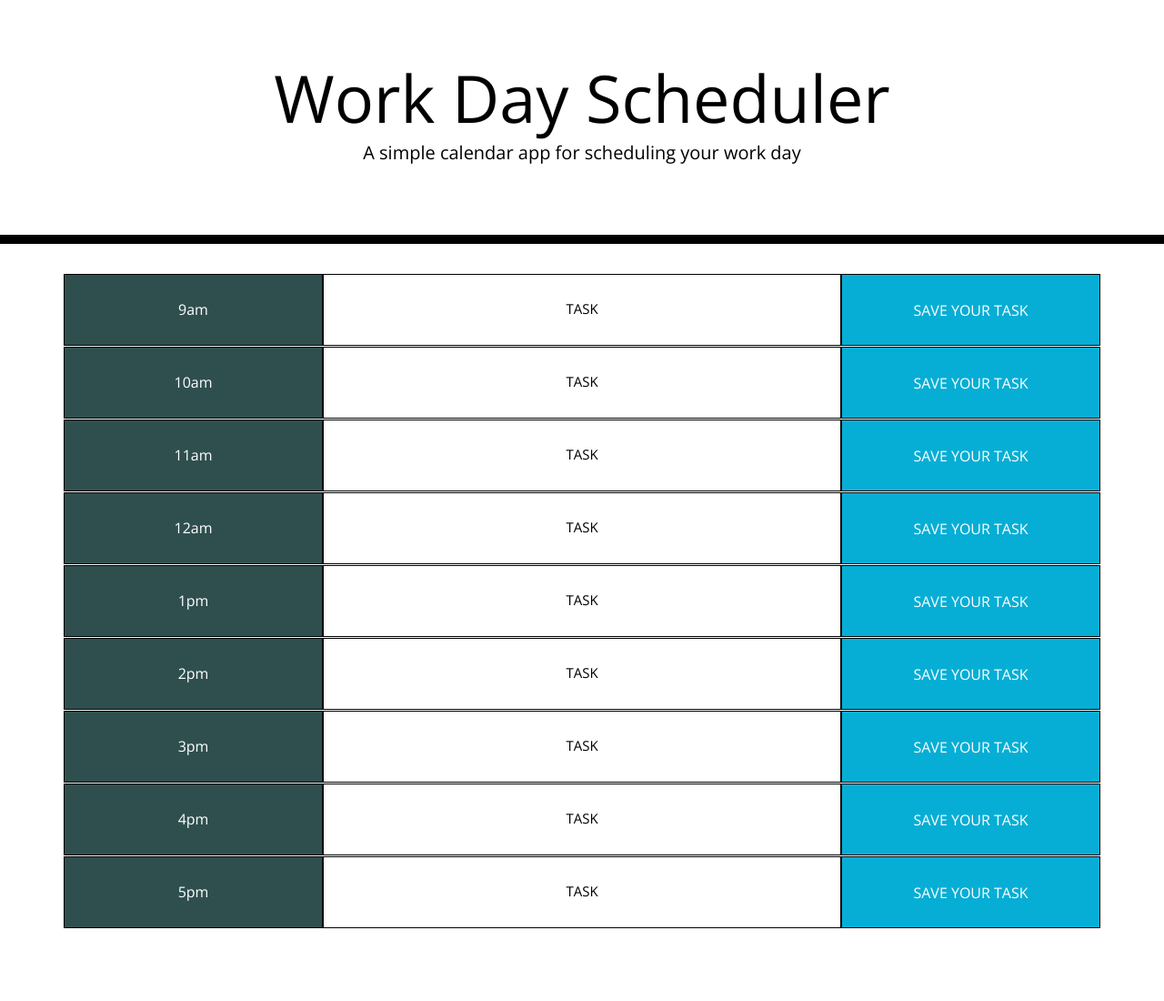
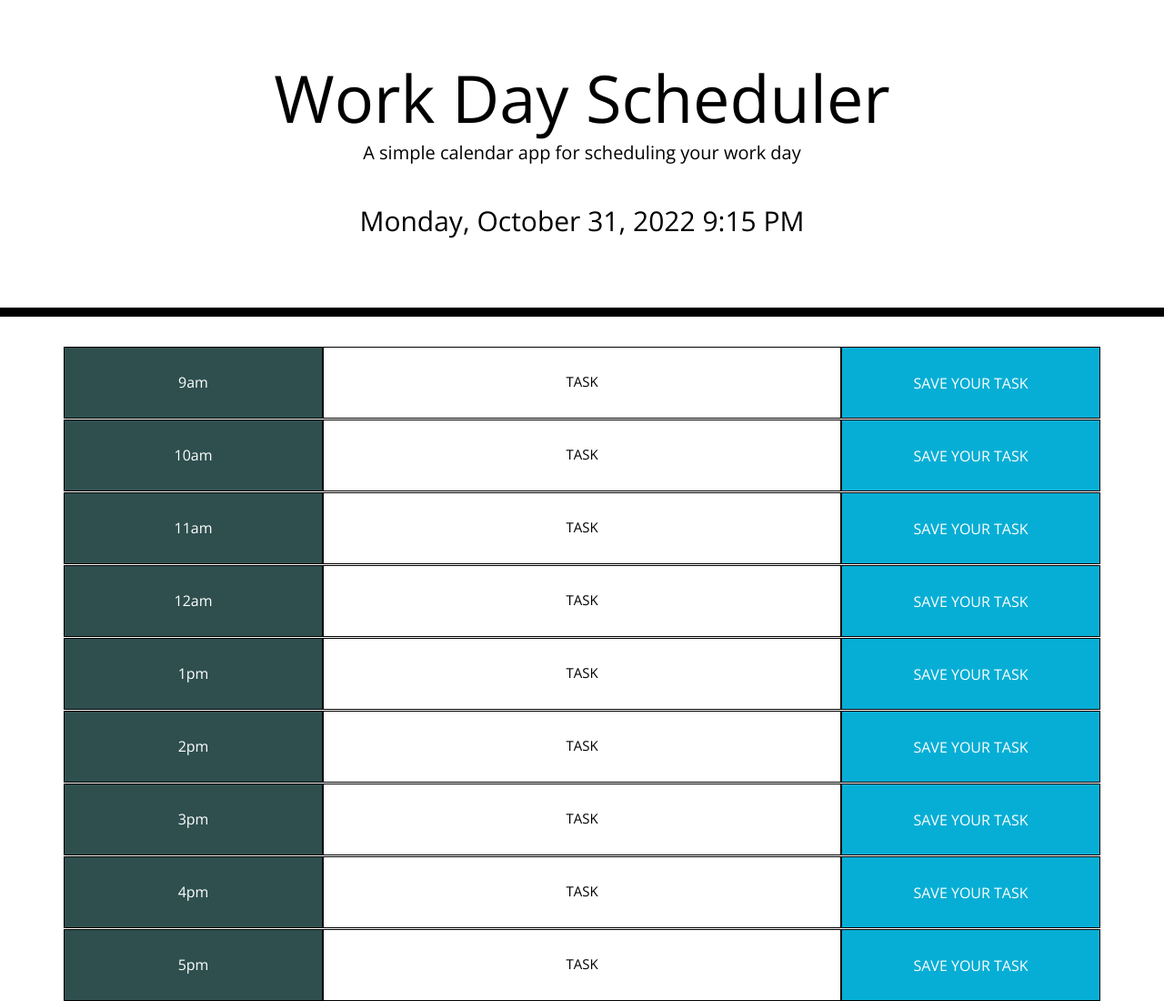
Before and after one commit to devgomez1/daily-planner, a website: page Develop/index.html in a window 1280 px wide. Shown: the whole page at 91% size. Before the commit the page ends 1020 px from the top, so only its background shows below. Drawn offline with nearby package versions, Linux system fonts and the light colour scheme.

Commit message:
got moment js to work, small problem with path to html, displayed current time of day and date

```diff
--- a/Develop/index.html
+++ b/Develop/index.html
@@ -87,6 +87,6 @@
     </div>
     <script src="https://code.jquery.com/jquery-3.4.1.min.js"></script>
     <script src="https://cdnjs.cloudflare.com/ajax/libs/moment.js/2.24.0/moment.min.js"></script>
-    <script src="/Develop/script.js"></script>
+    <script src="./script.js"></script>
   </body>
 </html>
--- /dev/null
+++ b/Develop/script.js
@@ -0,0 +1,10 @@
+$(document).ready(function() {
+var exactHour = moment().format('LT');
+var currentTime = moment().format('LLLL');
+var showDate = $("#currentDay");
+showDate.text(currentTime);
+
+//console.log(currentTime)
+
+
+})
--- a/Develop/style.css
+++ b/Develop/style.css
@@ -71,3 +71,8 @@ textarea{
   font-size: 20px;
   transition: all .3s ease-in-out;
 }
+
+#currentDay {
+ margin-top: 50px;
+ font-size: 30px;
+}
```
